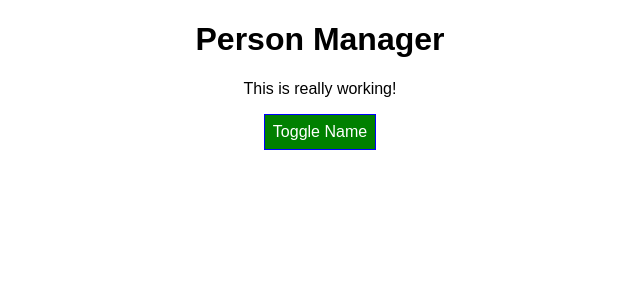
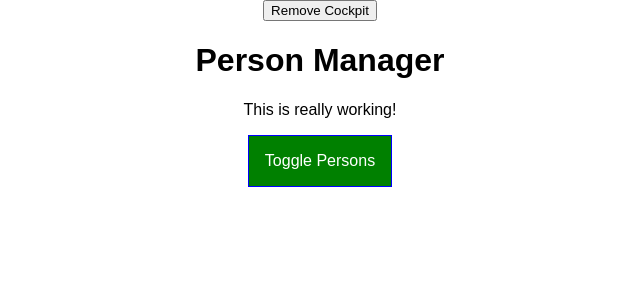
Before and after one commit to nikesh9220/ReactTraining, a React app: page / in a window 1280 px wide. Shown: the top 300 px of the page, without its empty margins (320-960 px from the left). Built offline with nearby package versions, Linux system fonts and the light colour scheme.

Commit message:
Internal working of components

```diff
--- a/src/components/Cockpit/Cockpit.css
+++ b/src/components/Cockpit/Cockpit.css
@@ -1,25 +1,31 @@
-.red{
-    color:red;
+
+.red {
+    color: red;
   }
-  .bold{
+
+  .bold {
     font-weight: bold;
   }
-.Cockpit button{
+
+  .Cockpit button {
+    border: 1px solid blue;
+    padding: 16px;
     background-color: green;
+    font: inherit;
     color: white;
-    font: inherit;
-    border: 1px solid blue;
-    padding: 8px;
     cursor: pointer;
   }
 
-  button:hover {
-      background-color:lightgreen;
-      color:black;
+  .Cockpit button:hover {
+    background-color: lightgreen;
+    color: black;
   }
-  .Cockpit button.Red{
+
+  .Cockpit button.Red {
     background-color: red;
   }
-  .Cockpit button.Red:hover{
+
+  .Cockpit button.Red:hover {
     background-color: salmon;
+    color: black;
   }
--- a/src/components/Cockpit/Cockpit.js
+++ b/src/components/Cockpit/Cockpit.js
@@ -1,28 +1,50 @@
-import React from 'react'
-import classes from './Cockpit.css'
-const Cockpit = (props) =>{
-    let buttonClass = '';
-    let assignedClasses = [];
-    if(props.persons.length <=2){
-      assignedClasses.push(classes.red)
+import React, { useEffect } from 'react';
+
+import classes from './Cockpit.css';
+
+const cockpit = props => {
+  useEffect(() => {
+    console.log('[Cockpit.js] useEffect');
+    // Http request...
+    setTimeout(() => {
+      alert('Saved data to cloud!');
+    }, 1000);
+    return () => {
+      console.log('[Cockpit.js] cleanup work in useEffect');
+    };
+  }, []);
+
+  useEffect(() => {
+    console.log('[Cockpit.js] 2nd useEffect');
+    return () => {
+      console.log('[Cockpit.js] cleanup work in 2nd useEffect');
+    };
+  });
+
+  // useEffect();
+
+  const assignedClasses = [];
+  let btnClass = '';
+  if (props.showPersons) {
+    btnClass = classes.Red;
   }
 
-    if(props.persons.length <=1){
-      assignedClasses.push(classes.bold)
+  if (props.personsLength <= 2) {
+    assignedClasses.push(classes.red); // classes = ['red']
   }
-    if(props.buttonChange){
-        buttonClass =classes.Red
+  if (props.personsLength <= 1) {
+    assignedClasses.push(classes.bold); // classes = ['red', 'bold']
   }
-    return(
+
+  return (
     <div className={classes.Cockpit}>
-                <h1>{props.appTitle}</h1>
+      <h1>{props.title}</h1>
       <p className={assignedClasses.join(' ')}>This is really working!</p>
-                <button
-                className={buttonClass}
-                onClick={props.cclick}>Toggle Name</button>
-
+      <button className={btnClass} onClick={props.clicked}>
+        Toggle Persons
+      </button>
     </div>
   );
-}
+};
 
-export default Cockpit;
+export default React.memo(cockpit);
--- a/src/components/Persons/Person/Person.css
+++ b/src/components/Persons/Person/Person.css
@@ -6,8 +6,9 @@
     padding: 16px;
     text-align: center;
 }
-@media (min-width : 500px){
-   .Person{
-    width : '450px';
-   }
+
+@media (min-width: 500px) {
+    .Person {
+        width: 450px;
+    }
 }
--- a/src/components/Persons/Person/Person.js
+++ b/src/components/Persons/Person/Person.js
@@ -1,18 +1,26 @@
-import React,{Component} from 'react';
-import cls from './Person.css';
+import React, { Component } from 'react';
+
+import Aux from '../../../hoc/Auxiliary';
+import classes from './Person.css';
 
 class Person extends Component {
-    render(){
-        return (
-            <div className={cls.Person}>
-              <p onClick={this.props.click}>I'm {this.props.name} and I am {this.props.age} years old!</p>
-              <p>{this.props.children}</p>
-              <input type="text" onChange={this.props.changed} value={this.props.name} />
-          </div>
-
-      )
-    }
-
-};
+  render() {
+    console.log('[Person.js] rendering...');
+    return (
+      <Aux>
+        <p onClick={this.props.click}>
+          I'm {this.props.name} and I am {this.props.age} years old!
+        </p>
+        <p key="i2">{this.props.children}</p>
+        <input
+          key="i3"
+          type="text"
+          onChange={this.props.changed}
+          value={this.props.name}
+        />
+      </Aux>
+    );
+  }
+}
 
 export default Person;
--- a/src/components/Persons/Persons.js
+++ b/src/components/Persons/Persons.js
@@ -1,25 +1,63 @@
-import React,{Component} from 'react'
-import Person from './Person/Person'
+import React, { PureComponent } from 'react';
 
-class Persons extends Component{
-    shouldComponentUpdate(nextPros,nextState){
-        console.log('[Person Js] ShouldComponentUpdate')
-        return true;
-    }
-    getSnapshotBeforeUpdate(prevPrp,prevState){
-        console.log('[Person Js] getSnapshotBforeUpdate')
-    }
-    render(){
-        console.log('[Person Js] rendring')
-        return(
-            this.props.persons.map((person,index) =>{
-                return <Person click={this.props.click}
-                key={person.id}
-                name={person.name}
-                age={person.age}
-                changed={(event) => this.props.changed(event,person.id)}/>
-            })
-        )
-    }
+import Person from './Person/Person';
+
+class Persons extends PureComponent {
+  // static getDerivedStateFromProps(props, state) {
+  //   console.log('[Persons.js] getDerivedStateFromProps');
+  //   return state;
+  // }
+
+  // componentWillReceiveProps(props) {
+  //   console.log('[Persons.js] componentWillReceiveProps', props);
+  // }
+
+  // shouldComponentUpdate(nextProps, nextState) {
+  //   console.log('[Persons.js] shouldComponentUpdate');
+  //   if (
+  //     nextProps.persons !== this.props.persons ||
+  //     nextProps.changed !== this.props.changed ||
+  //     nextProps.clicked !== this.props.clicked
+  //   ) {
+  //     return true;
+  //   } else {
+  //     return false;
+  //   }
+  //   // return true;
+  // }
+
+  getSnapshotBeforeUpdate(prevProps, prevState) {
+    console.log('[Persons.js] getSnapshotBeforeUpdate');
+    return { message: 'Snapshot!' };
+  }
+
+  // componentWillUpdate() {
+
+  // }
+
+  componentDidUpdate(prevProps, prevState, snapshot) {
+    console.log('[Persons.js] componentDidUpdate');
+    console.log(snapshot);
+  }
+
+  componentWillUnmount() {
+    console.log('[Persons.js] componentWillUnmount');
+  }
+
+  render() {
+    console.log('[Persons.js] rendering...');
+    return this.props.persons.map((person, index) => {
+      return (
+        <Person
+          click={() => this.props.clicked(index)}
+          name={person.name}
+          age={person.age}
+          key={person.id}
+          changed={event => this.props.changed(event, person.id)}
+        />
+      );
+    });
+  }
 }
+
 export default Persons;
--- a/src/containers/App.js
+++ b/src/containers/App.js
@@ -1,92 +1,114 @@
 import React, { Component } from 'react';
+
 import classes from './App.css';
-import Persons from '../components/Persons/Persons'
+import Persons from '../components/Persons/Persons';
 import Cockpit from '../components/Cockpit/Cockpit';
+import WithClass from '../hoc/WithClass'
+class App extends Component {
+  constructor(props) {
+    super(props);
+    console.log('[App.js] constructor');
+  }
 
-class App extends Component {
- constructor(props){
-   super(props)
-   console.log('[App Js] Costructor')
- }
   state = {
     persons: [
-      { id:'N1', name: 'Max', age: 28 },
-      { id:'N2', name: 'Manu', age: 29 },
-      { id:'N3', name: 'Stephanie', age: 26 }
+      { id: 'asfa1', name: 'Max', age: 28 },
+      { id: 'vasdf1', name: 'Manu', age: 29 },
+      { id: 'asdf11', name: 'Stephanie', age: 26 }
     ],
-    otherState: 'some other value'
-  }
-  static getDerivedStateFromProps(props,state){
-    console.log('[App Js] getDerivedStateFromProps',props )
+    otherState: 'some other value',
+    showPersons: false,
+    showCockpit: true
+  };
+
+  static getDerivedStateFromProps(props, state) {
+    console.log('[App.js] getDerivedStateFromProps', props);
     return state;
   }
 
-  nameChangedHandler = (event,personIndex) => {
-    const _personIndex = this.state.persons.findIndex(p =>{
-        return p.id === personIndex
-    });
-    debugger;
+  // componentWillMount() {
+  //   console.log('[App.js] componentWillMount');
+  // }
 
-    const _person = {
-      ...this.state.persons[_personIndex] //Copy object using spread operator
-    }
-    _person.name = event.target.value;
-
-    const _persons = [...this.state.persons];
-    _persons[_personIndex] = _person;
-
-    this.setState( {
-      persons:_persons
-    } )
-  }
-  toggleNameHandler =() =>{
-    const showNameState = this.state.showName;
-    this.setState({
-      showName : ! showNameState
-    })
+  componentDidMount() {
+    console.log('[App.js] componentDidMount');
   }
 
-deleteNameHandler = (personIndex) =>{
-  debugger;
-  //const _persons=this.state.persons; // don not use like this it is called mutable state bcoz we are refrencing to thT ARRAY
-  //unmutable state changing
-  //We can also use const _persons=this.state.persons.slice() it will copy array
-  const _persons = [...this.state.persons] //Unmutable state copy array by ES6 Spread operator.
-  _persons.splice(personIndex,1)
-  this.setState({
-    persons:_persons
-  })
-}
+  shouldComponentUpdate(nextProps, nextState) {
+    console.log('[App.js] shouldComponentUpdate');
+    return true;
+  }
 
-  render () {
-    console.log('[App js] render.')
+  componentDidUpdate() {
+    console.log('[App.js] componentDidUpdate');
+  }
+
+  nameChangedHandler = (event, id) => {
+    const personIndex = this.state.persons.findIndex(p => {
+      return p.id === id;
+    });
+
+    const person = {
+      ...this.state.persons[personIndex]
+    };
+
+    // const person = Object.assign({}, this.state.persons[personIndex]);
+
+    person.name = event.target.value;
+
+    const persons = [...this.state.persons];
+    persons[personIndex] = person;
+
+    this.setState({ persons: persons });
+  };
+
+  deletePersonHandler = personIndex => {
+    // const persons = this.state.persons.slice();
+    const persons = [...this.state.persons];
+    persons.splice(personIndex, 1);
+    this.setState({ persons: persons });
+  };
+
+  togglePersonsHandler = () => {
+    const doesShow = this.state.showPersons;
+    this.setState({ showPersons: !doesShow });
+  };
+
+  render() {
+    console.log('[App.js] render');
     let persons = null;
-     if(this.state.showName){
-       debugger;
-        persons=
+
+    if (this.state.showPersons) {
+      persons = (
         <Persons
           persons={this.state.persons}
-          click={this.deleteNameHandler}
+          clicked={this.deletePersonHandler}
           changed={this.nameChangedHandler}
         />
-
+      );
     }
 
     return (
-   <div className={classes.App}>
-      <Cockpit
-      persons= {this.state.persons}
-      cclick={this.toggleNameHandler}
-      buttonChange={this.state.showName}
-      appTitle={this.props.appTitle}
-      ></Cockpit>
-      {persons}
-
-      </div>
-
-
-
+      <WithClass classes={classes.App}>
+        <button
+          onClick={() => {
+            this.setState({ showCockpit: false });
+          }}
+        >
+          Remove Cockpit
+        </button>
+        {this.state.showCockpit ? (
+          <Cockpit
+            title={this.props.appTitle}
+            showPersons={this.state.showPersons}
+            personsLength={this.state.persons.length}
+            clicked={this.togglePersonsHandler}
+          />
+        ) : null}
+        {persons}
+      </WithClass>
     );
+    // return React.createElement('div', {className: 'App'}, React.createElement('h1', null, 'Does this work now?'));
   }
 }
 
--- /dev/null
+++ b/src/hoc/Auxiliary.js
@@ -0,0 +1,3 @@
+import React from 'react'
+const aux = props => props.children;
+export default aux;
--- /dev/null
+++ b/src/hoc/WithClass.js
@@ -0,0 +1,8 @@
+import React from 'react'
+const withClass = props =>(
+    <div className={props.classes}>
+        {props.children}
+    </div>
+);
+
+export default withClass;
--- a/src/index.js
+++ b/src/index.js
@@ -4,5 +4,5 @@ import './index.css';
 import App from './containers/App';
 import registerServiceWorker from './registerServiceWorker';
 
-ReactDOM.render(<App appTitle='Person Manager' />, document.getElementById('root'));
+ReactDOM.render(<App appTitle="Person Manager" />, document.getElementById('root'));
 registerServiceWorker();
```
Also changed, not shown: 1 other file (tests, documents, lock files or other folders). Lines whose indentation alone changed are shown as unchanged.
